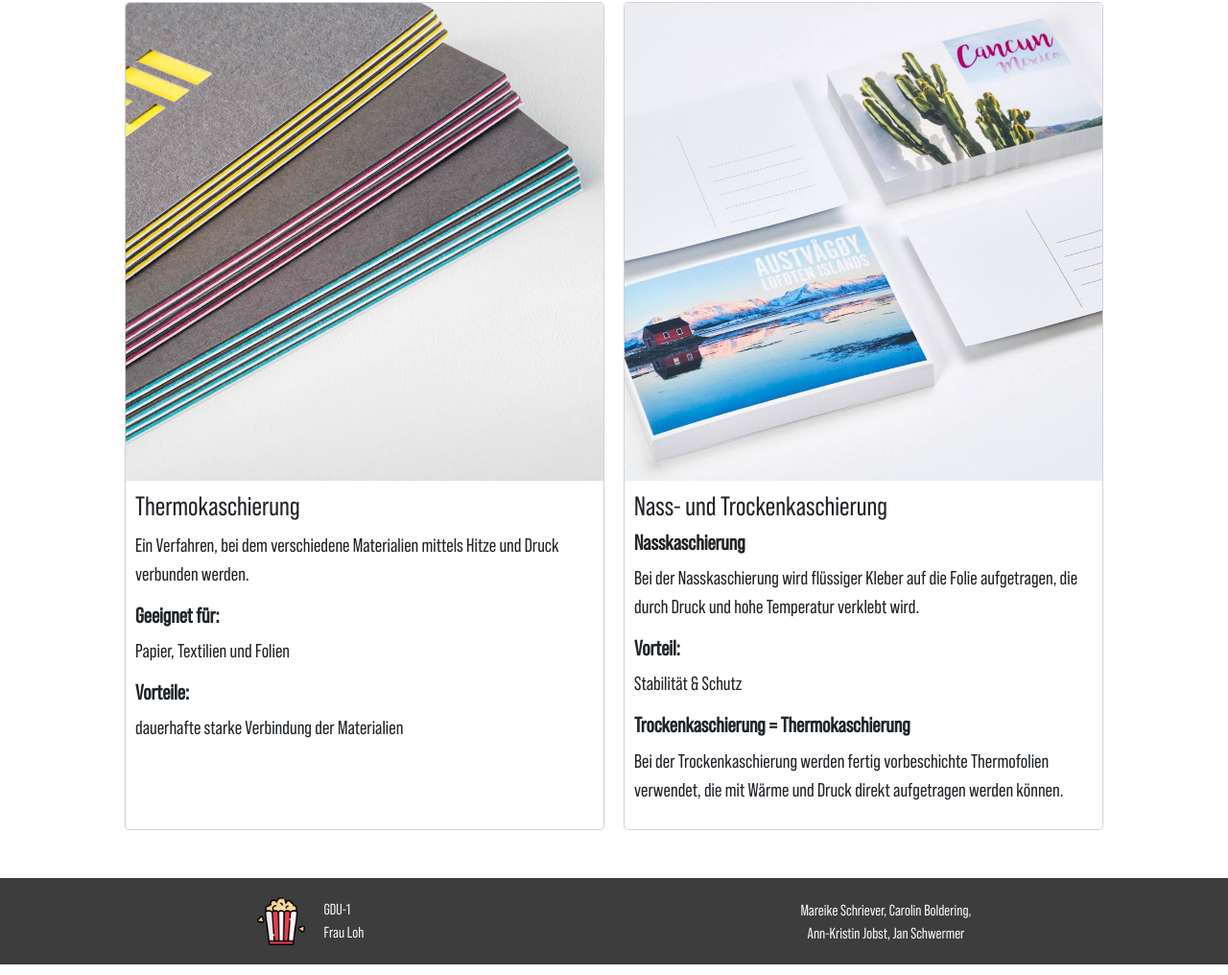
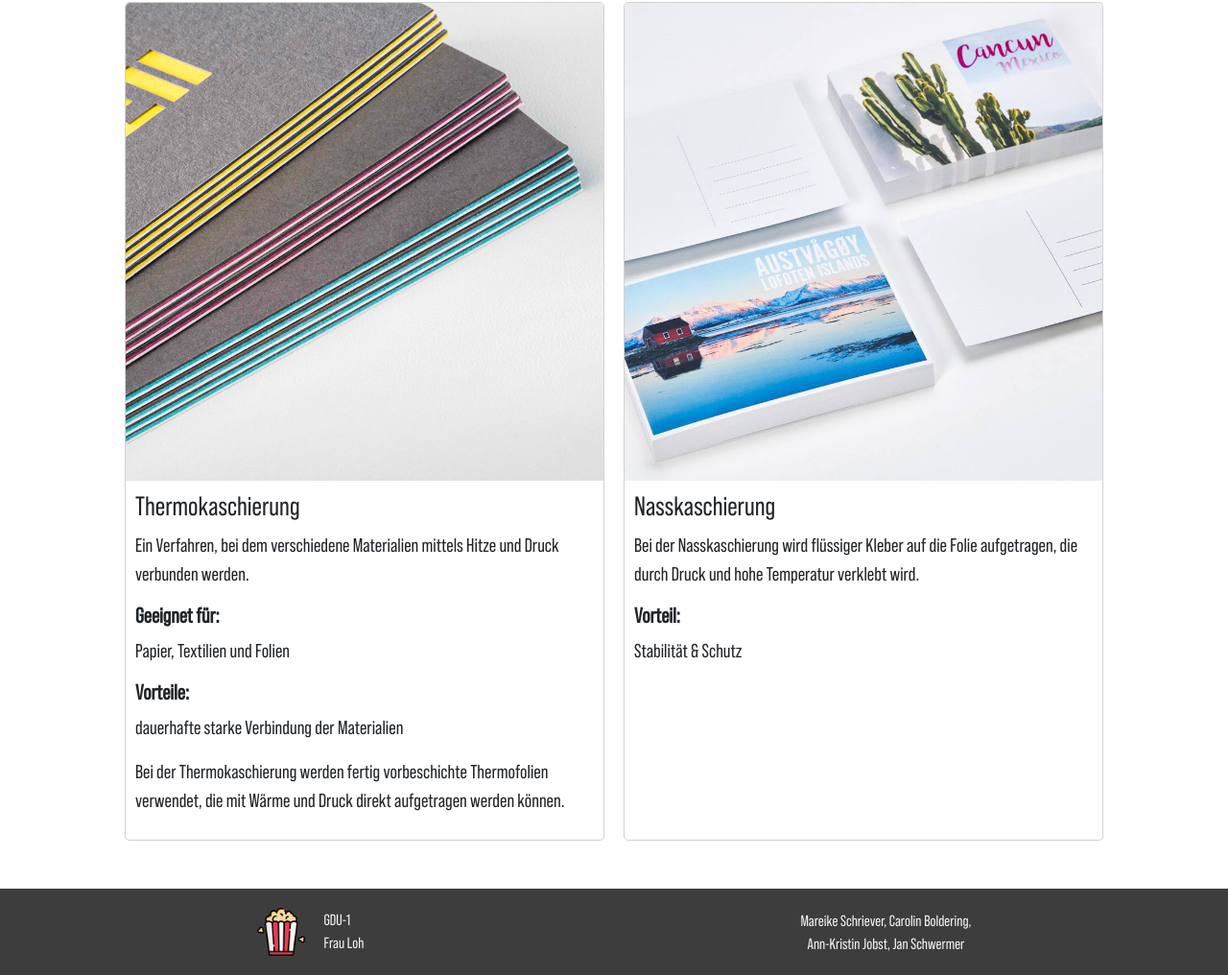
Before and after one commit to J-Schwermer/Veredelungen, a plain HTML site: page kaschierung.html in a window 1280 px wide. Shown: the part 368-1384 px from the top of the page at 96% size. Drawn offline with Linux system fonts and the light colour scheme.

Commit message:
letzte änderungen

```diff
--- a/kaschierung.html
+++ b/kaschierung.html
@@ -116,6 +116,11 @@
               <p>Papier, Textilien und Folien</p>
               <h6>Vorteile:</h6>
               <p>dauerhafte starke Verbindung der Materialien</p>
+
+              <p>
+                Bei der Thermokaschierung werden fertig vorbeschichte
+                Thermofolien verwendet, die mit Wärme und Druck direkt
+                aufgetragen werden können.
             </div>
           </div>
         </div>
@@ -127,21 +132,14 @@
             alt="..."
           />
           <div class="card-body">
-            <h5 class="card-title">Nass- und Trockenkaschierung</h5>
+            <h5 class="card-title">Nasskaschierung</h5>
             <div class="card-text">
-              <h6>Nasskaschierung</h6>
-
               <p>
                 Bei der Nasskaschierung wird flüssiger Kleber auf die Folie
                 aufgetragen, die durch Druck und hohe Temperatur verklebt wird.
               </p>
               <h6>Vorteil:</h6>
               <p>Stabilität & Schutz</p>
-              <h6>Trockenkaschierung = Thermokaschierung</h6>
-              <p>
-                Bei der Trockenkaschierung werden fertig vorbeschichte
-                Thermofolien verwendet, die mit Wärme und Druck direkt
-                aufgetragen werden können.
               </p>
             </div>
           </div>
```
Also changed, not shown: lackierungen.html (+0 -8 lines), praegung.html (+2 -2 lines).
